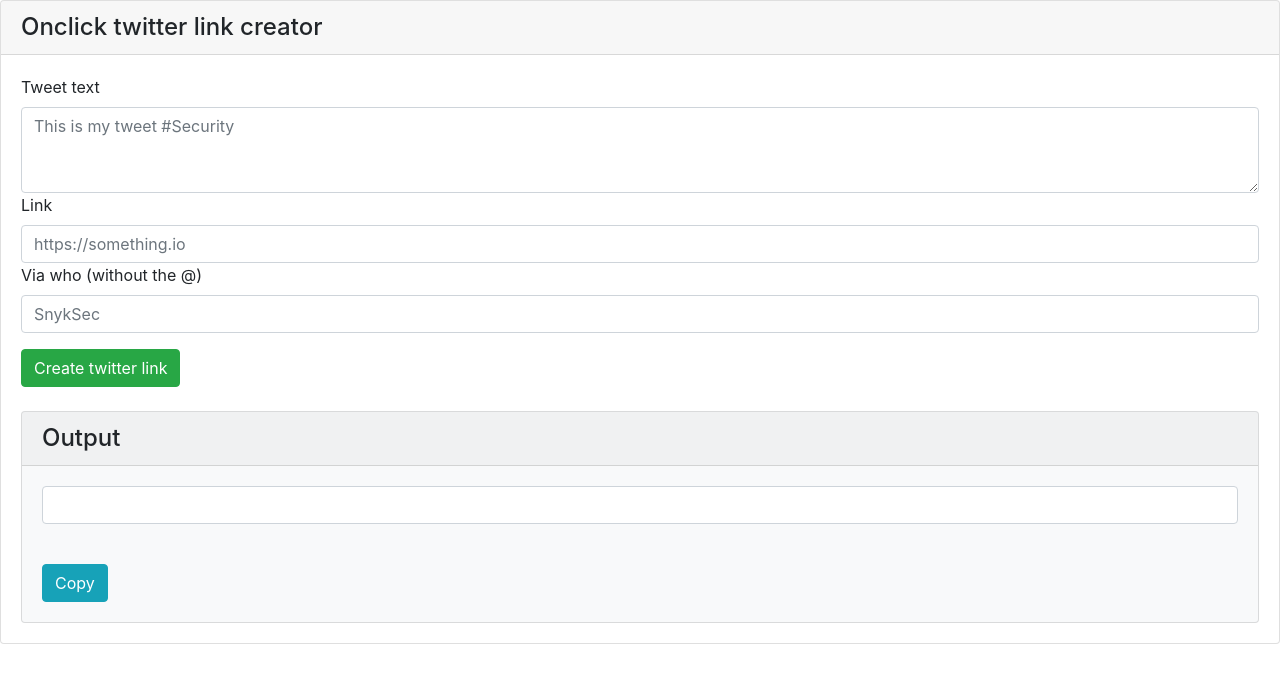
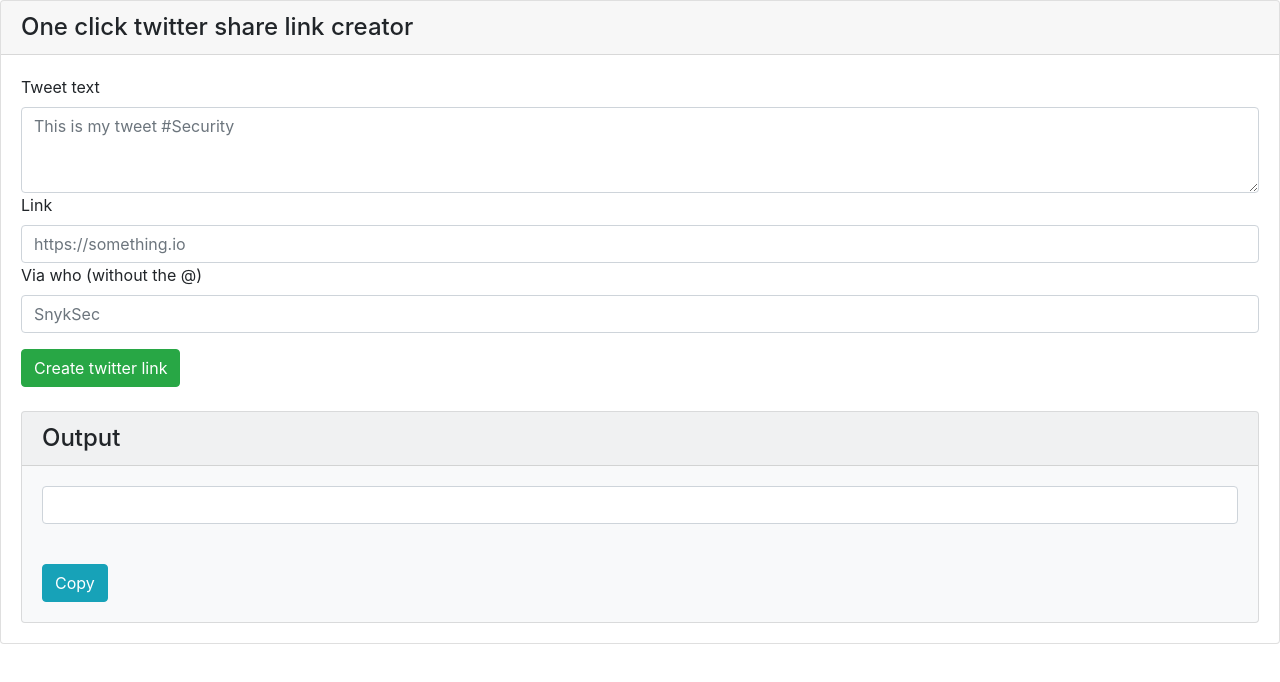
Before and after one commit to bmvermeer/oneclicktweet, a plain HTML site: page index.html in a window 1280 px wide. Drawn offline with nearby package versions, Linux system fonts and the light colour scheme.

Commit message:
Update index.html

```diff
--- a/index.html
+++ b/index.html
@@ -8,7 +8,7 @@
 </head>
 <body>
 <div class="card">
-    <h4 class="card-header">Onclick twitter link creator</h4>
+    <h4 class="card-header">One click twitter share link creator</h4>
     <div class="card-body">
         <form id="createLink">
             <div class="form-group">
```
